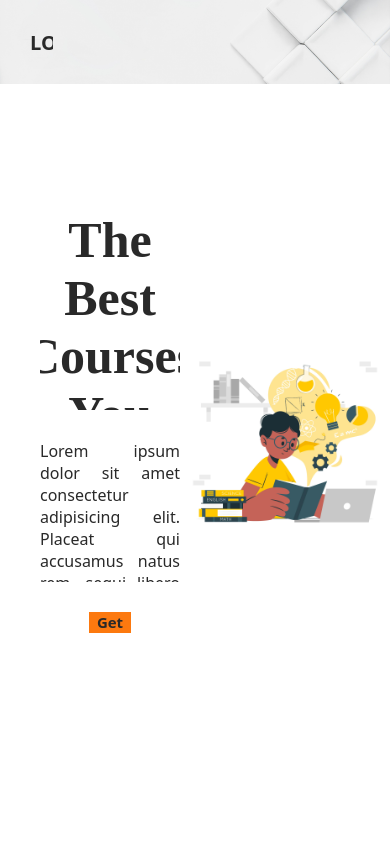
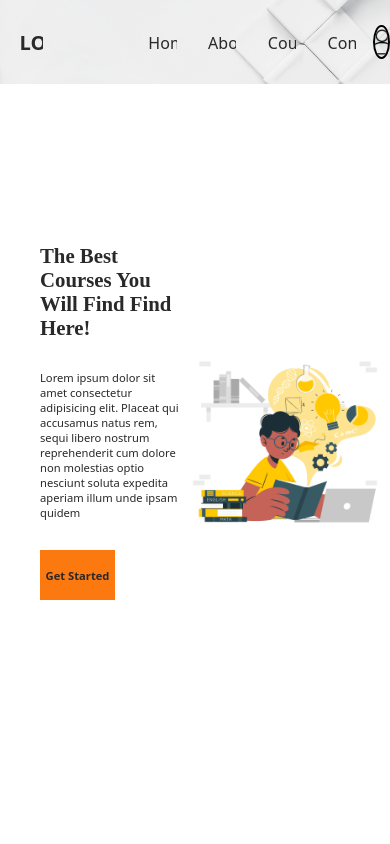
Before and after one commit to brice-eulgen/elearning-site, a plain HTML site: page home.html in a window 390 px wide. Shown: the top 844 px of the page. Drawn offline with Linux system fonts and the light colour scheme.

Commit message:
change path test

```diff
--- a/css/style.css
+++ b/css/style.css
@@ -24,7 +24,7 @@ header a {
 	flex: 0.25;
 	font-weight: 900;
 	text-decoration: none;
-	margin-left: 30px;
+	margin-left: 5%;
 	font-family: system-ui, -apple-system, BlinkMacSystemFont, "Segoe UI", Roboto,
 		Oxygen, Ubuntu, Cantarell, "Open Sans", "Helvetica Neue", sans-serif;
 }
@@ -48,8 +48,14 @@ header ul {
 	gap: 30px;
 }
 
+header nav ul li {
+	width: 100px;
+}
+
 header nav ul a {
+	width: 100%;
 	font-weight: 500;
+	font-size: 1rem;
 	transition: color 0.2s ease-in-out;
 }
 
@@ -63,7 +69,7 @@ header nav img {
 	width: 30px;
 	border: 2px solid #000;
 	border-radius: 100%;
-	margin-left: 300px;
+	margin-left: 5%;
 	transition: background-color 0.2s ease-in-out;
 }
 
@@ -90,7 +96,7 @@ header nav img:hover {
 	flex-direction: row;
 	align-items: center;
 	justify-content: space-around;
-	margin-bottom: 100px;
+	margin-bottom: 30px;
 }
 
 .left {
@@ -99,7 +105,7 @@ header nav img:hover {
 	display: flex;
 	flex-direction: column;
 	justify-content: center;
-	align-items: center;
+	align-items: flex-start;
 	margin-left: 40px;
 }
 
@@ -120,7 +126,7 @@ header nav img:hover {
 
 .first-presentation div h1 {
 	text-transform: capitalize;
-	text-align: center;
+	text-align: left;
 	font-size: 50px;
 	margin-bottom: 30px;
 	background: none;
@@ -140,7 +146,7 @@ header nav img:hover {
 	height: 50px;
 	font-family: system-ui, -apple-system, BlinkMacSystemFont, "Segoe UI", Roboto,
 		Oxygen, Ubuntu, Cantarell, "Open Sans", "Helvetica Neue", sans-serif;
-	font-weight: 700;
+	font-weight: 600;
 	font-size: 15px;
 	background: #fc790f;
 	border: none;
@@ -152,7 +158,33 @@ header nav img:hover {
 	color: #fc790f;
 	background: #292929;
 }
+/* use media queries */
 
+@media screen and (max-width: 1205px) {
+	.first-presentation div h1 {
+		font-size: 2.5rem;
+	}
+}
+
+@media screen and (max-width: 994px) {
+	.first-presentation div h1 {
+		font-size: 1.5rem;
+	}
+	.first-presentation div p {
+		font-size: 0.7rem;
+		text-align: start;
+	}
+	.first-presentation div button{
+		font-size: 0.7rem;
+		width: 75px;
+	}
+}
+
+@media screen and (max-width: 500px) {
+	.first-presentation div h1 {
+		font-size: 1.3rem;
+	}
+}
 /* Popular subjects section */
 
 .popular-subject {
@@ -177,7 +209,7 @@ header nav img:hover {
 
 .popular-subject div {
 	width: 80%;
-	height: 300px;
+	height: 500px;
 	display: flex;
 	align-items: center;
 	justify-content: center;
@@ -186,6 +218,7 @@ header nav img:hover {
 .popular-subject div ul {
 	list-style: none;
 	display: flex;
+	flex-wrap: wrap;
 	width: 100%;
 	height: 100%;
 	display: flex;
@@ -197,8 +230,8 @@ header nav img:hover {
 }
 
 .popular-subject div ul li {
-	width: 100%;
-	height: 100%;
+	width: 15%;
+	height: 50%;
 	display: flex;
 	align-items: center;
 	flex-direction: column;
@@ -885,7 +918,7 @@ p[difference] {
 }
 
 /* testimonials desigining */
-.testimonials{
+.testimonials {
 	width: 100%;
 	height: 500px;
 	display: flex;
@@ -912,7 +945,11 @@ figure.snip1390 {
 	font-size: 16px;
 	background-color: whitesmoke;
 	padding: 30px;
-  background-image: linear-gradient(-25deg, rgba(0, 0, 0, 0.2) 0%, rgba(255, 255, 255, 0.1) 100%);
+	background-image: linear-gradient(
+		-25deg,
+		rgba(0, 0, 0, 0.2) 0%,
+		rgba(255, 255, 255, 0.1) 100%
+	);
 	-webkit-box-sizing: border-box;
 	box-sizing: border-box;
 	border: 1px solid #fc790f;
@@ -1041,7 +1078,7 @@ figure.snip1390 .profile {
 	position: relative;
 }
 
-.mycourses ul li>p{
+.mycourses ul li > p {
 	width: auto;
 	top: 15px;
 	left: 15px;
--- a/test.css
+++ /dev/null
@@ -1,45 +0,0 @@
-* {
-	box-sizing: border-box;
-}
-
-body {
-  width: 100%;
-  height: 100vh;
-	display: flex;
-  flex-direction: row;
-	justify-content: center;
-	align-items: center;
-}
-
-.carousel {
-	position: relative;
-	width: 270px;
-	height: 160px;
-	overflow: hidden;
-	background-color: #cdcdcd;
-}
-
-.carousel-item .slide-image {
-	width: 270px;
-	height: 160px;
-	background-size: cover;
-	background-repeat: no-repeat;
-}
-
-.carousel-item {
-	position: absolute;
-	width: 100%;
-	height: 270px;
-	border: none;
-	top: 0;
-	left: 100%;
-}
-
-.carousel-item.active {
-	left: 0;
-	transition: all 0.3s ease-out;
-}
-
-.carousel-item div {
-	height: 100%;
-}
```
Also changed, not shown: home.html (+1 -1 lines), test.html (deleted, +0 -40 lines), 1 other file. Lines whose indentation alone changed are shown as unchanged.
